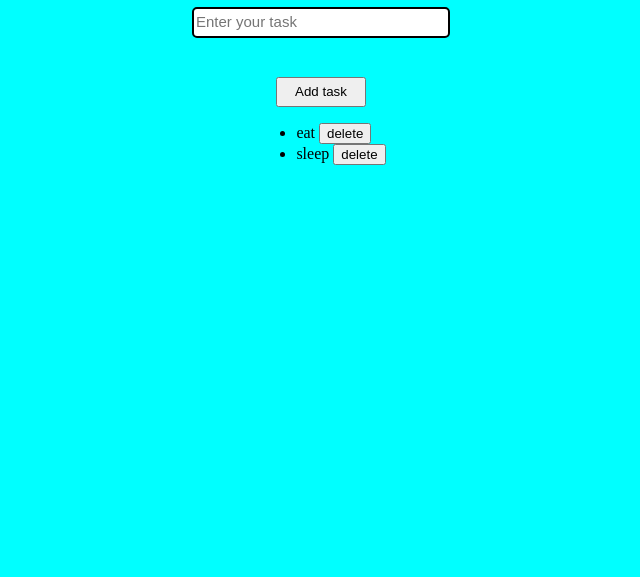
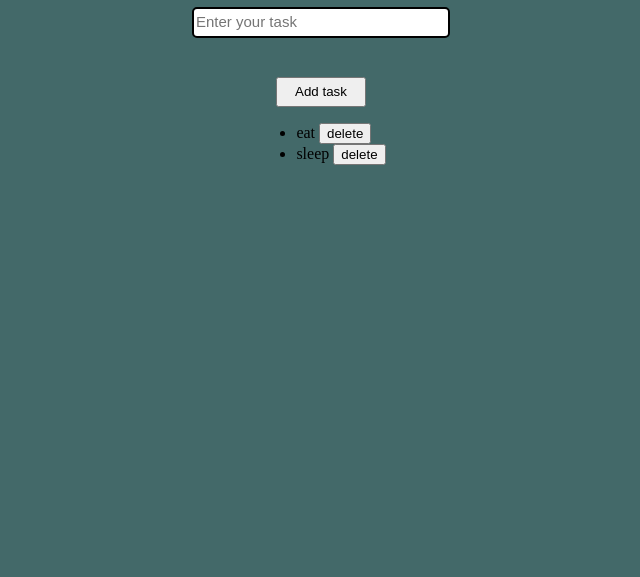
Before and after one commit to anantraj0018/todo-list-app, a plain HTML site: page index.html in a window 1280 px wide. Shown: the part 223-800 px from the top of the page, without its empty margins (319-959 px from the left). Drawn offline with Linux system fonts and the light colour scheme.

Commit message:
thank-you

```diff
--- a/style.css
+++ b/style.css
@@ -1,5 +1,5 @@
 body{
-    background-color:aqua;
+    background-color:rgb(67, 105, 105);
 
 }
 #hed{
```
